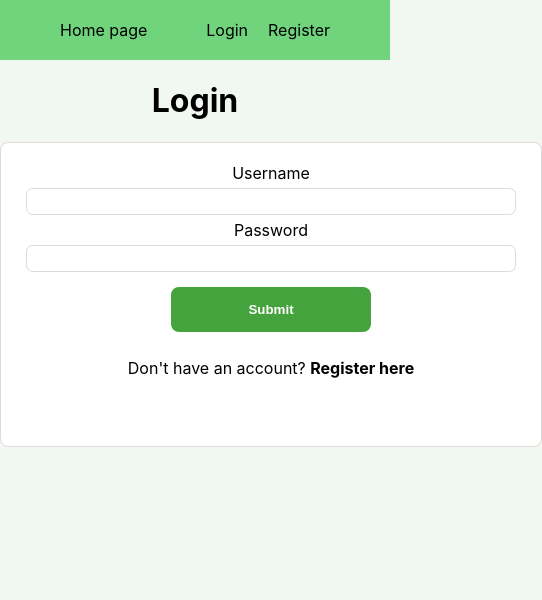
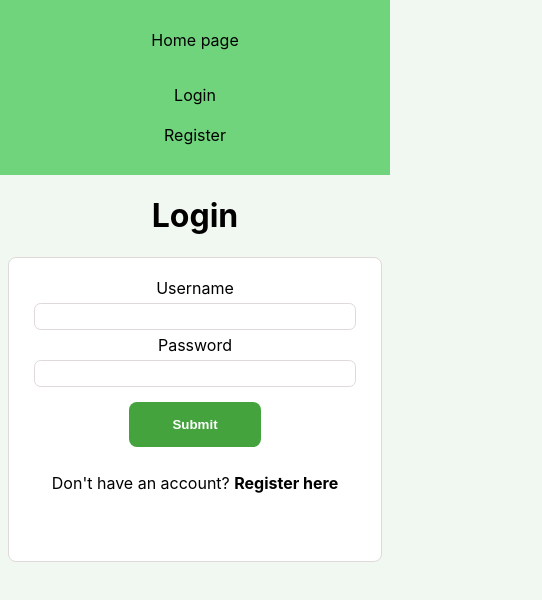
Before and after one commit to Jakirul/BugTracker, a React (Create React App) app in the folder client/: page /login in a window 390 px wide. Shown: the top 600 px of the page, 542 px wide, since content can reach past the window. Built offline with nearby package versions, Linux system fonts and the light colour scheme.

Commit message:
Made layout more fluid and responsive

```diff
--- a/client/src/components/Navbar/Navbar.css
+++ b/client/src/components/Navbar/Navbar.css
@@ -19,3 +19,14 @@
 .Navbar > div > div > a:hover {
     font-weight: bold;
 }
+
+@media screen and (max-width: 500px) {
+    .Navbar > div {
+        flex-direction: column;
+    }
+
+    .Navbar > div > div {
+        display: flex;
+        flex-direction: column;
+    }
+}
--- a/client/src/pages/Home/Home.css
+++ b/client/src/pages/Home/Home.css
@@ -28,3 +28,10 @@
     color: white;
     font-weight: bold;
 }
+
+@media screen and (max-width: 800px) {
+    .Home > .bugs {
+        width: 85%;
+        height: auto;
+    }
+}
--- a/client/src/pages/Login/Login.css
+++ b/client/src/pages/Login/Login.css
@@ -41,3 +41,9 @@
     font-weight: bold;
     cursor: pointer;
 }
+
+@media screen and (max-width: 800px) {
+    .Login > form {
+        width: 85%;
+    }
+}
--- a/client/src/pages/NewBug/NewBug.css
+++ b/client/src/pages/NewBug/NewBug.css
@@ -56,3 +56,9 @@
     color: red;
     font-weight: bold;
 }
+
+@media screen and (max-width: 800px) {
+    .NewBug > form {
+        width: 85%;
+    }
+}
--- a/client/src/pages/Register/Register.css
+++ b/client/src/pages/Register/Register.css
@@ -41,3 +41,9 @@
     font-weight: bold;
     cursor: pointer;
 }
+
+@media screen and (max-width: 800px) {
+    .Register > form {
+        width: 85%;
+    }
+}
--- a/client/src/pages/ShowPage/ShowPage.css
+++ b/client/src/pages/ShowPage/ShowPage.css
@@ -59,9 +59,18 @@
   color: white;
 }
 
-/* .ShowPage > .comments {
-    border: 1px solid rgb(221, 209, 209);
-    box-shadow: rgba(0, 0, 0, 0.16) 0px 1px 4px;
-    width: 50%;
-    margin: 0 auto;
-} */
+@media screen and (max-width: 800px) {
+  .ShowPage > .information {
+    width: 85%;
+    height: auto;
+
+  }
+
+  .ShowPage > .information > textarea {
+    width: 85%;
+  }
+
+  .ShowPage > .comments > .Comments > form > textarea {
+    width: 85%;
+  }
+}
--- a/client/src/pages/YourBugs/YourBugs.css
+++ b/client/src/pages/YourBugs/YourBugs.css
@@ -18,3 +18,10 @@
 .YourBugs > div > h1 {
     cursor: pointer;
 }
+
+@media screen and (max-width: 800px) {
+    .YourBugs > div {
+        width: 85%;
+        height: auto;
+    }
+}
```
